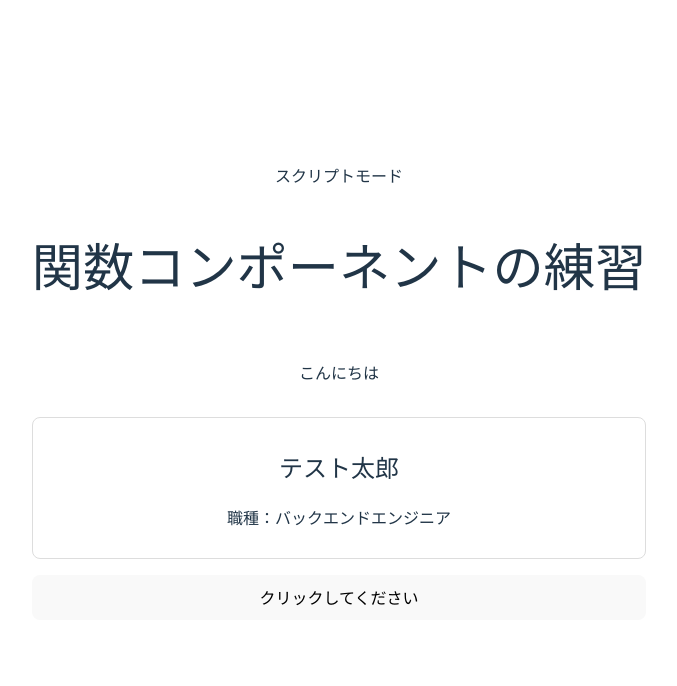
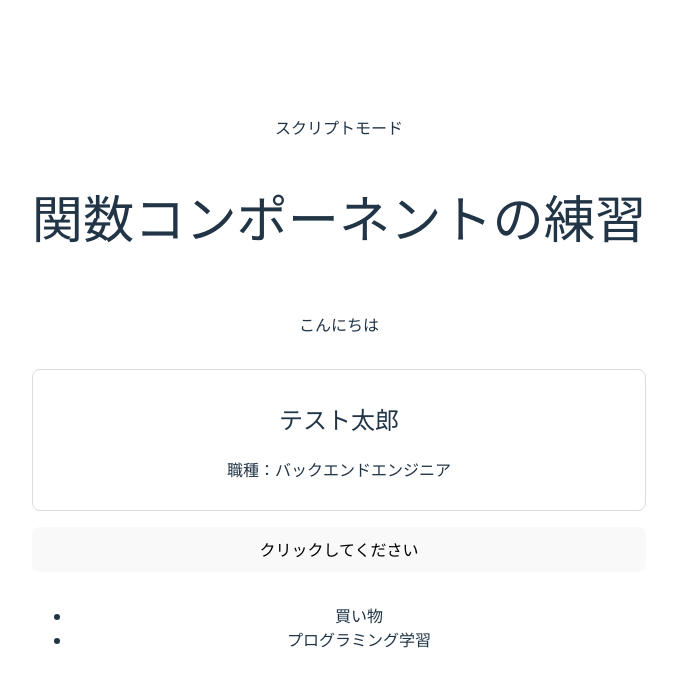
Before and after one commit to seyou-U/React_Practice, a React (Vite) app: page / in a window 1280 px wide. Shown: the top 686 px of the page, without its empty margins (301-978 px from the left). Built offline with nearby package versions, Linux system fonts and the light colour scheme.

Commit message:
[add] 静的ではあるが、条件分岐とリストレンダリングについての実装を追加

```diff
--- /dev/null
+++ b/src/components/TodoList.jsx
@@ -0,0 +1,13 @@
+export function TodoList({ todos }) {
+    if(todos.length === 0) {
+        return <p>やることはありません</p>
+    }
+
+    return (
+        <ul>
+            {todos.map(todo => (
+                <li key={todo.id}>{todo.title}</li>
+            ))}
+        </ul>
+    )
+}
--- a/src/pages/Home.jsx
+++ b/src/pages/Home.jsx
@@ -1,6 +1,7 @@
 import { Hello } from "../components/Hello";
 import { ProfileCard } from "../components/ProfileCard";
 import { SampleButton } from "../components/SampleButton";
+import { TodoList } from "../components/TodoList";
 
 export function Home() {
     return (
@@ -9,6 +10,10 @@ export function Home() {
             <Hello/>
             <ProfileCard name="テスト太郎" job="バックエンドエンジニア" />
             <SampleButton />
+            <TodoList todos={[
+                { id: 1, title: '買い物' },
+                { id: 2, title: 'プログラミング学習' },
+            ]} />
         </main>
     )
 }
```
